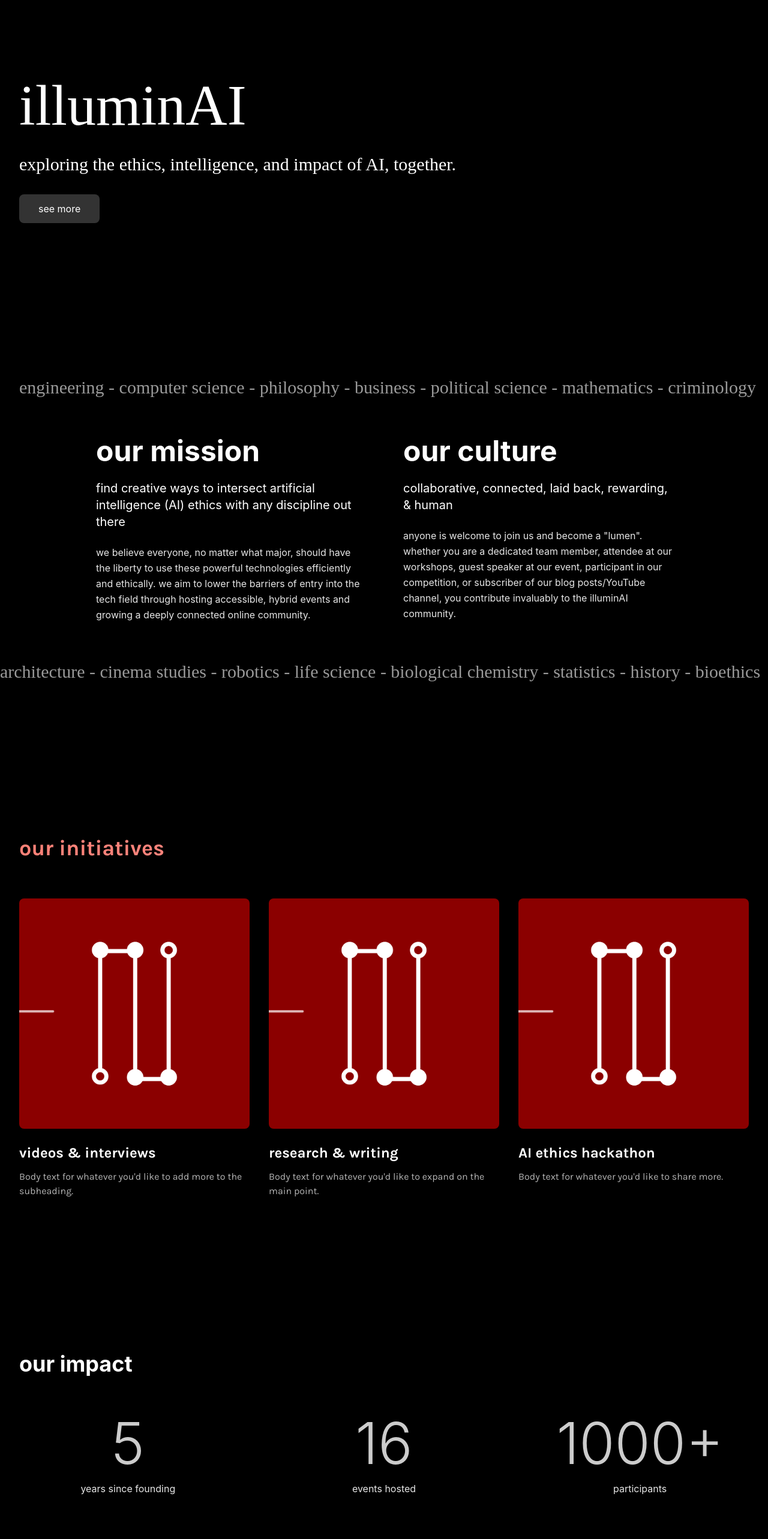
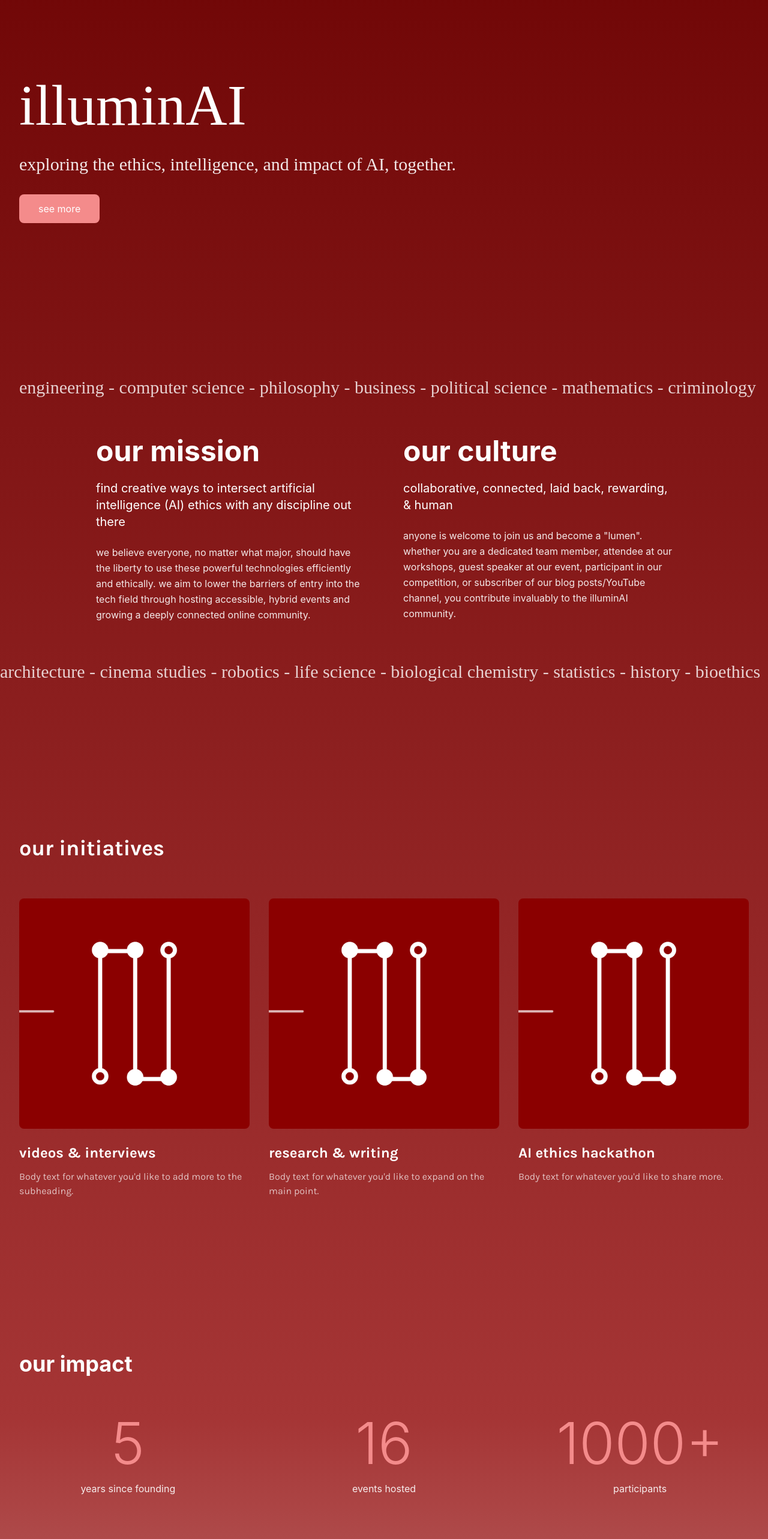
Before and after one commit to illuminaite/illuminaite.github.io, a Next.js app: page / in a window 1280 px wide. Shown: the part 80-2646 px from the top of the page at 60% size. Built offline with nearby package versions, Linux system fonts and the light colour scheme; some icons are missing.

Commit message:
completed changing to corresponding colours.

```diff
--- a/app/globals.css
+++ b/app/globals.css
@@ -20,7 +20,7 @@ body {
 }
 
 ::-webkit-scrollbar-track {
-  background: #131313;
+  background: transparent;
 }
 
 ::-webkit-scrollbar-thumb {
--- a/app/page.tsx
+++ b/app/page.tsx
@@ -9,7 +9,9 @@ import Articles from '@/components/Articles'
 
 export default function Home() {
   return (
-    <main className="min-h-screen bg-black">
+      <main className="min-h-screen bg-gradient-to-b from-[#700606] via-[#A53535] to-white" style={{
+          background: 'linear-gradient(to bottom, #700606 0%, #A53535 55%, white 99%)'
+      }}>
         <Navbar />
         <Hero />
         <About />
--- a/components/About.tsx
+++ b/components/About.tsx
@@ -8,10 +8,10 @@ export default function About() {
   ]
 
   return (
-      <div className="bg-black py-32 font-inter" id="about">
+      <div className="py-32 font-inter" id="about">
         {/* Top disciplines scroll - full width */}
         <div className="mb-16 overflow-hidden px-8">
-          <div className="flex gap-10 text-white/60 text-3xl whitespace-nowrap font-italiana">
+          <div className="flex gap-10 text-white/80 text-3xl whitespace-nowrap font-italiana">
             {topDisciplines.map((discipline, index) => (
                 <span key={index}>{discipline}</span>
             ))}
@@ -51,7 +51,7 @@ export default function About() {
 
         {/* Bottom disciplines scroll - full width */}
         <div className="overflow-hidden">
-          <div className="flex gap-6 text-white/60 text-3xl whitespace-nowrap font-italiana">
+          <div className="flex gap-6 text-white/80 text-3xl whitespace-nowrap font-italiana">
             {bottomDisciplines.map((discipline, index) => (
                 <span key={index}>{discipline}</span>
             ))}
--- a/components/Articles.tsx
+++ b/components/Articles.tsx
@@ -20,9 +20,9 @@ export default function Contact() {
   ]
 
   return (
-      <div className="bg-black py-32 px-8 font-inter" id="contact">
+      <div className=" py-32 px-8 font-inter" id="contact">
         <div className="max-w-7xl mx-auto">
-          <h1 className="text-3xl lg:text-4xl font-bold mb-16 text-white">
+          <h1 className="text-3xl lg:text-4xl font-bold mb-16 text-black">
             featured articles
           </h1>
 
@@ -41,10 +41,10 @@ export default function Contact() {
                         className="object-cover transition-transform duration-300 group-hover:scale-105"
                     />
                   </div>
-                  <h2 className="text-xl font-bold mb-3 text-white">
+                  <h2 className="text-xl font-bold mb-3 text-black">
                     {article.title}
                   </h2>
-                  <p className="text-base text-white/70">
+                  <p className="text-base text-black/70">
                     {article.description}
                   </p>
                 </Link>
--- a/components/Contact.tsx
+++ b/components/Contact.tsx
@@ -23,9 +23,9 @@ export default function Contact() {
   ]
 
   return (
-      <div className="bg-black py-32 px-8 font-inter" id="contact">
+      <div className=" py-32 px-8 font-inter" id="contact">
         <div className="max-w-7xl mx-auto">
-          <h1 className="text-3xl lg:text-4xl font-bold mb-16 text-white">
+          <h1 className="text-3xl lg:text-4xl font-bold mb-16 text-black">
             what people are saying
           </h1>
 
--- a/components/Hero.tsx
+++ b/components/Hero.tsx
@@ -1,14 +1,14 @@
 export default function Hero() {
   return (
-      <div className="bg-black text-white py-32 px-8 font-inter" id="home">
+      <div className="  py-32 px-8 font-inter" id="home">
         <div className="max-w-7xl mx-auto">
-          <h1 className="text-6xl md:text-7xl lg:text-8xl mb-8 animate-fade-in font-italiana">
+          <h1 className="text-white text-6xl md:text-7xl lg:text-8xl mb-8 animate-fade-in font-italiana">
             illuminAI
           </h1>
-          <p className="text-xl md:text-2xl lg:text-3xl mb-8 font-light animate-slide-up font-italiana">
+          <p className="text-white/90 text-xl md:text-2xl lg:text-3xl mb-8 font-light animate-slide-up font-italiana">
             exploring the ethics, intelligence, and impact of AI, together.
           </p>
-          <button className="bg-white/20 hover:bg-white/30 text-white px-8 py-3 rounded-lg transition-colors duration-300">
+          <button className="bg-primary-coral hover:bg-primary-salmon transition-all duration-300 text-white px-8 py-3 rounded-lg transition-colors duration-300">
             see more
           </button>
         </div>
--- a/components/Impact.tsx
+++ b/components/Impact.tsx
@@ -9,7 +9,7 @@ export default function Impact() {
   ]
 
   return (
-      <div className="bg-black py-32 px-8 font-inter">
+      <div className="py-32 px-8 font-inter">
         <div className="max-w-7xl mx-auto">
           <h1 className="text-3xl lg:text-4xl font-bold mb-16 text-white">
             our impact
@@ -21,7 +21,7 @@ export default function Impact() {
                     key={index}
                     className="text-center"
                 >
-                  <h2 className="text-7xl lg:text-8xl font-light mb-4 text-white/80">
+                  <h2 className="text-7xl lg:text-8xl font-light mb-4 text-primary-coral">
                     {item.number}
                   </h2>
                   <p className="text-base text-white/90">
--- a/components/Initiatives.tsx
+++ b/components/Initiatives.tsx
@@ -27,9 +27,9 @@ export default function Initiatives() {
   ]
 
   return (
-      <div className="bg-black py-32 px-8" id="initiatives">
+      <div className="py-32 px-8" id="initiatives">
         <div className="max-w-7xl mx-auto">
-          <h1 className="text-3xl lg:text-4xl font-bold mb-16 gradient-text">
+          <h1 className="text-3xl lg:text-4xl font-bold mb-16 text-white">
             our initiatives
           </h1>
 
```
